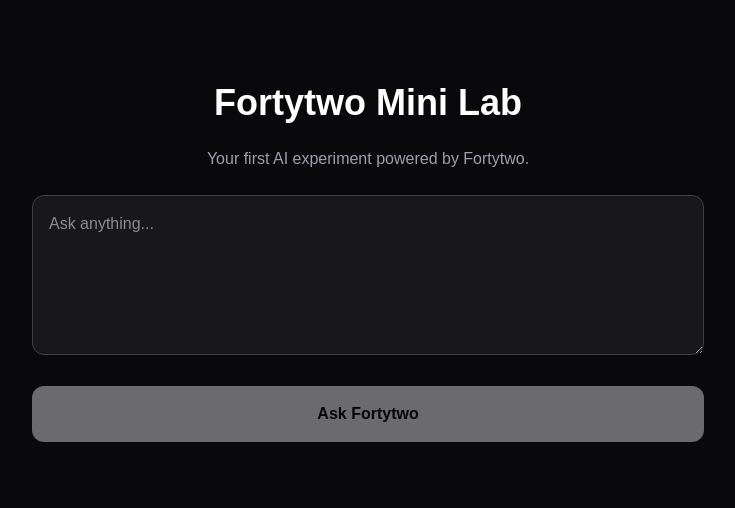
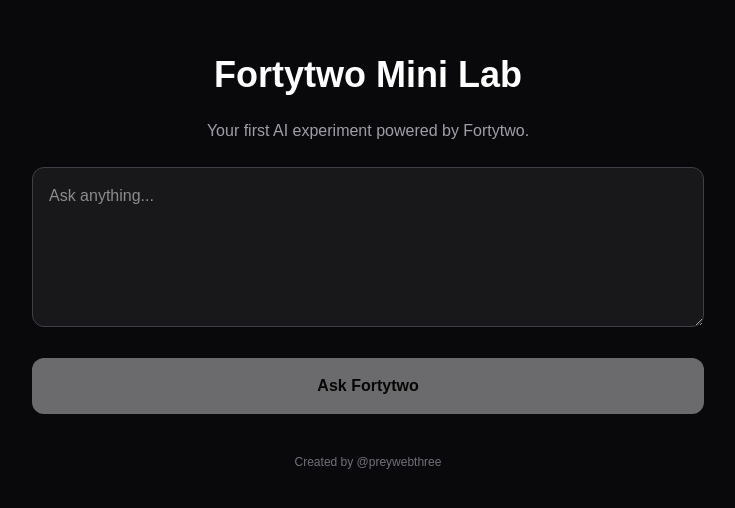
Before and after one commit to yunusoktem/fortytwo-mini-lab, a Next.js app: page / in a window 1280 px wide. Shown: the part 138-646 px from the top of the page, without its empty margins (272-1007 px from the left). Built offline with nearby package versions, Linux system fonts and the light colour scheme.

Commit message:
Update page.tsx

```diff
--- a/app/page.tsx
+++ b/app/page.tsx
@@ -53,7 +53,6 @@ export default function Home() {
           placeholder="Ask anything..."
           className="w-full h-40 rounded-xl bg-zinc-900 border border-zinc-700 p-4 outline-none focus:border-white"
         />
-
 <button
   onClick={askAI}
   disabled={loading || !message.trim()}
@@ -68,6 +67,10 @@ export default function Home() {
     {answer}
   </div>
 )}
+
+<p className="text-center text-xs text-zinc-500 pt-4">
+  Created by @preywebthree
+</p>
 </div>
 </main>
 );
```
Lines whose indentation alone changed are shown as unchanged.
